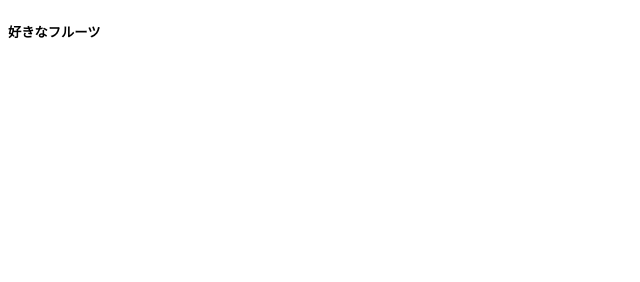
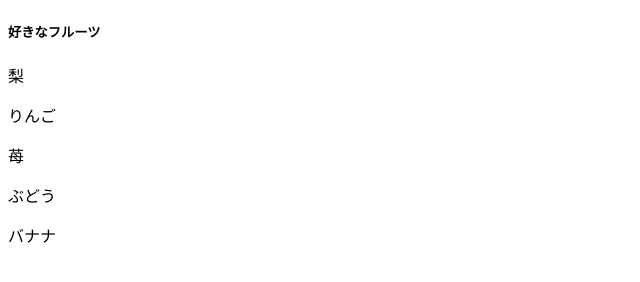
Before and after one commit to lai-shinhon/team_2e, a plain HTML site: page index.html in a window 1280 px wide. Shown: the whole page, without its empty margins (0-640 px from the left). Drawn offline with Linux system fonts and the light colour scheme.

Commit message:
好きなフルーツ追加

```diff
--- a/index.html
+++ b/index.html
@@ -7,5 +7,10 @@
 </head>
 <body>
     <h5>好きなフルーツ</h5>
+    <p>梨</p>
+    <p>りんご</p>
+    <p>苺</p>
+    <p>ぶどう</p>
+    <p>バナナ</p>
 </body>
 </html>
```
